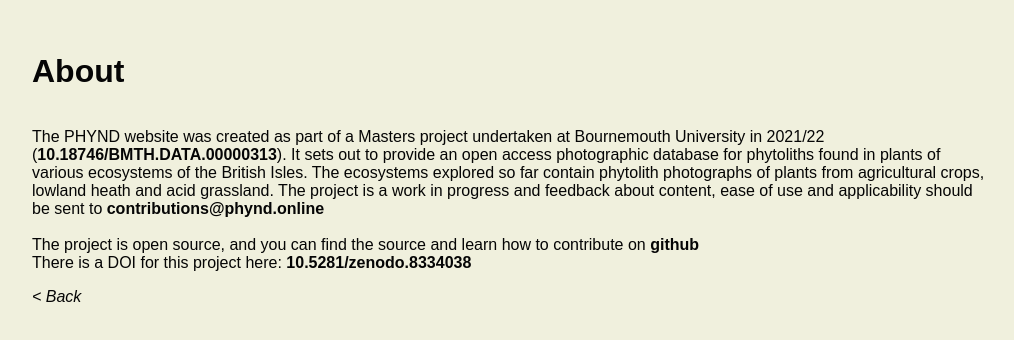
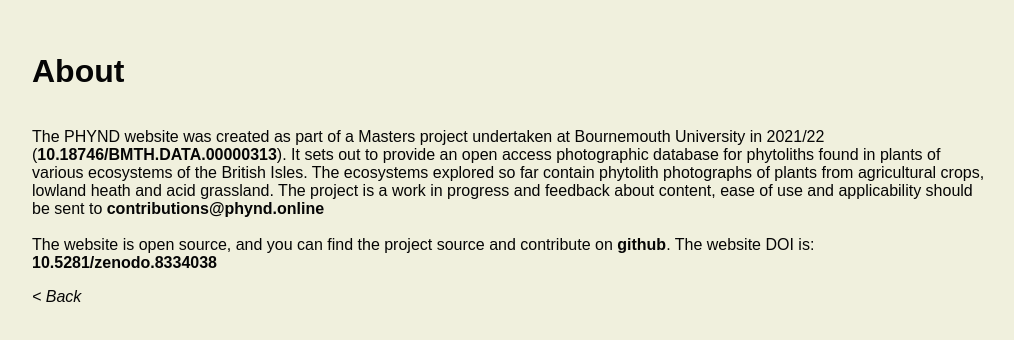
Before and after one commit to thepolm3/phynd, a SvelteKit app: page /about in a window 1280 px wide. Shown: the top 340 px of the page, without its empty margins (128-1142 px from the left). Built offline with nearby package versions, Linux system fonts and the light colour scheme.

Commit message:
udpate wording

```diff
--- a/src/routes/about/+page.svelte
+++ b/src/routes/about/+page.svelte
@@ -9,10 +9,8 @@
 		project is a work in progress and feedback about content, ease of use and applicability should
 		be sent to <b>contributions@phynd.online</b>
 		<br><br>
-		The project is open source, and you can find the source and learn how to contribute on
-		<b><a href="https://github.com/thepolm3/phynd">github</a></b>
-        <br>
-        There is a DOI for this project here: <b><a href="https://zenodo.org/records/8334038">10.5281/zenodo.8334038</a></b>
+		The website is open source, and you can find the project source and contribute on
+		<b><a href="https://github.com/thepolm3/phynd">github</a></b>. The website DOI is: <b><a href="https://zenodo.org/records/8334038">10.5281/zenodo.8334038</a></b>
 	</p>
 
 	<i><a href="/">&lt Back</a></i>
```
